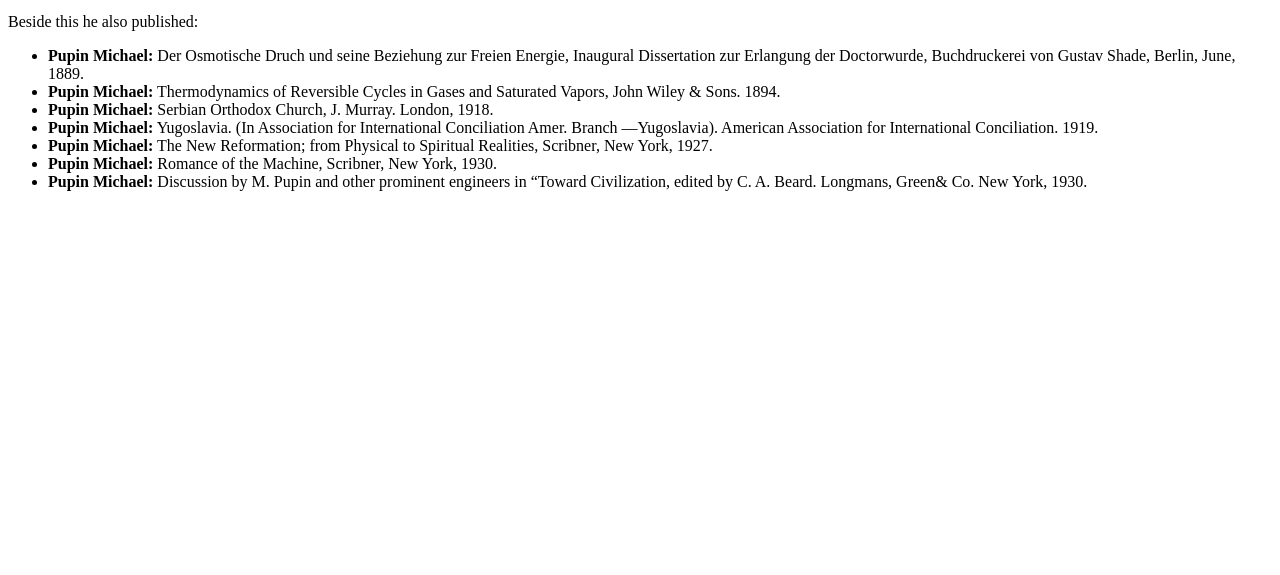
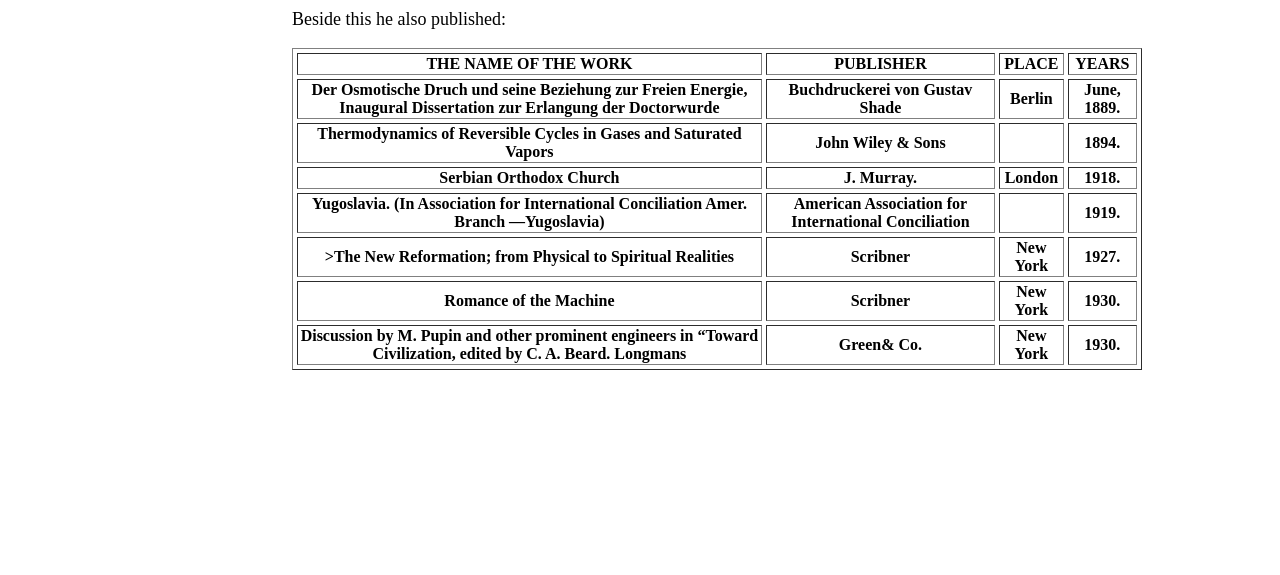
Before and after one commit to oli2012/Assigment, a plain HTML site: page Literary work/index.html in a window 1280 px wide. Shown: the part 225-800 px from the top of the page. Drawn offline with Linux system fonts and the light colour scheme.

Commit message:
Style css

```diff
--- a/Literary work/index.html
+++ b/Literary work/index.html
@@ -3,27 +3,85 @@
     <head>
         <meta charset="UTF-8">
         <title>Literary work</title>
+        <link href="../style.css" type="text/css" rel="stylesheet">
+
+
     </head>
     <body>
+    <header>
+            Mihajlo Idvorski Pupin
+    </header>
+
+    <nav>
         <ul>
             <li><a href="../index.html"target="_blank">Main Page</a></li>
             <li><a href="../Early life and education/index.html"target="_blank">Early life and education</a></li>
             <li><a href="index.html">Literary work</a></li>
             <li><a href="../Pupin coils/index.html"target="_blank">Pupin coils</a></li>
         </ul>
-        <hr>
+
+    </nav>
+    <div>
+    <section>
         <h1>Literary work</h1>
         <p>Besides his patents he published several dozen scientific disputes, articles, reviews and a 396-page autobiography under the name Michael Pupin, From Immigrant to Inventor (Scribner's, 1923.).<br> He won the annual Pulitzer Prize for Biography or Autobiography. It was published in Serbian in 1929. under the title From pastures to scientist (Od pašnjaka do naučenjaka).</p>
+    </section>
+    <figcaption>
         <p>Beside this he also published:</p>
-        <ul>
-            <li><b>Pupin Michael:</b> Der Osmotische Druch und seine Beziehung zur Freien Energie, Inaugural Dissertation zur Erlangung der Doctorwurde, Buchdruckerei von Gustav Shade, Berlin, June, 1889.</li>
-            <li><b>Pupin Michael:</b> Thermodynamics of Reversible Cycles in Gases and Saturated Vapors, John Wiley & Sons. 1894.</li>
-            <li><b>Pupin Michael:</b> Serbian Orthodox Church, J. Murray. London, 1918.</li>
-            <li><b>Pupin Michael:</b> Yugoslavia. (In Association for International Conciliation Amer. Branch —Yugoslavia). American Association for International Conciliation. 1919.</li>
-            <li><b>Pupin Michael:</b> The New Reformation; from Physical to Spiritual Realities, Scribner, New York, 1927.</li>
-            <li><b>Pupin Michael:</b> Romance of the Machine, Scribner, New York, 1930.</li>
-            <li><b>Pupin Michael:</b> Discussion by M. Pupin and other prominent engineers in “Toward Civilization, edited by C. A. Beard. Longmans, Green& Co. New York, 1930.</li>
-        </ul>
+    </figcaption>
+    <figure>
+    <table border="1">
+        <tr>
+            <th>THE NAME OF THE WORK</th>
+            <th>PUBLISHER</th>
+            <th>PLACE</th>
+            <th>YEARS</th>
+        </tr>
+        <tr>
+            <th>Der Osmotische Druch und seine Beziehung zur Freien Energie, Inaugural Dissertation zur Erlangung der Doctorwurde</th>
+            <th>Buchdruckerei von Gustav Shade</th> <th>Berlin</th>
+            <th>June, 1889.</th>
+        </tr>
+        <tr>
+            <th>Thermodynamics of Reversible Cycles in Gases and Saturated Vapors</th>
+            <th>John Wiley & Sons</th>
+            <th></th>
+            <th>1894.</th>
+        </tr>
+        <tr>
+            <th>Serbian Orthodox Church</th>
+            <th>J. Murray.</th>
+            <th> London</th>
+            <th> 1918.</th>
+        </tr>
+        <tr>
+            <th> Yugoslavia. (In Association for International Conciliation Amer. Branch —Yugoslavia)</th>
+            <th>American Association for International Conciliation</th>
+            <th></th>
+            <th>1919.</th>
+        </tr>
+        <tr>
+            <th>>The New Reformation; from Physical to Spiritual Realities</th>
+            <th> Scribner</th>
+            <th> New York</th>
+            <th>1927.</th>
+        </tr>
+        <tr>
+            <th>Romance of the Machine</th>
+            <th>Scribner</th>
+            <th>New York</th>
+            <th>1930.</th>
+        </tr>
+        <tr>
+            <th>Discussion by M. Pupin and other prominent engineers in “Toward Civilization, edited by C. A. Beard. Longmans</th>
+            <th> Green& Co.</th>
+            <th>New York</th>
+            <th>1930.</th>
+        </tr>
+    </table>
+    </figure>
+    </div>
+
 
     </body>
 </html>
```
Also changed, not shown: Early life and education/index.html (+13 -2 lines), Pupin coils/index.html (+10 -1 lines).
